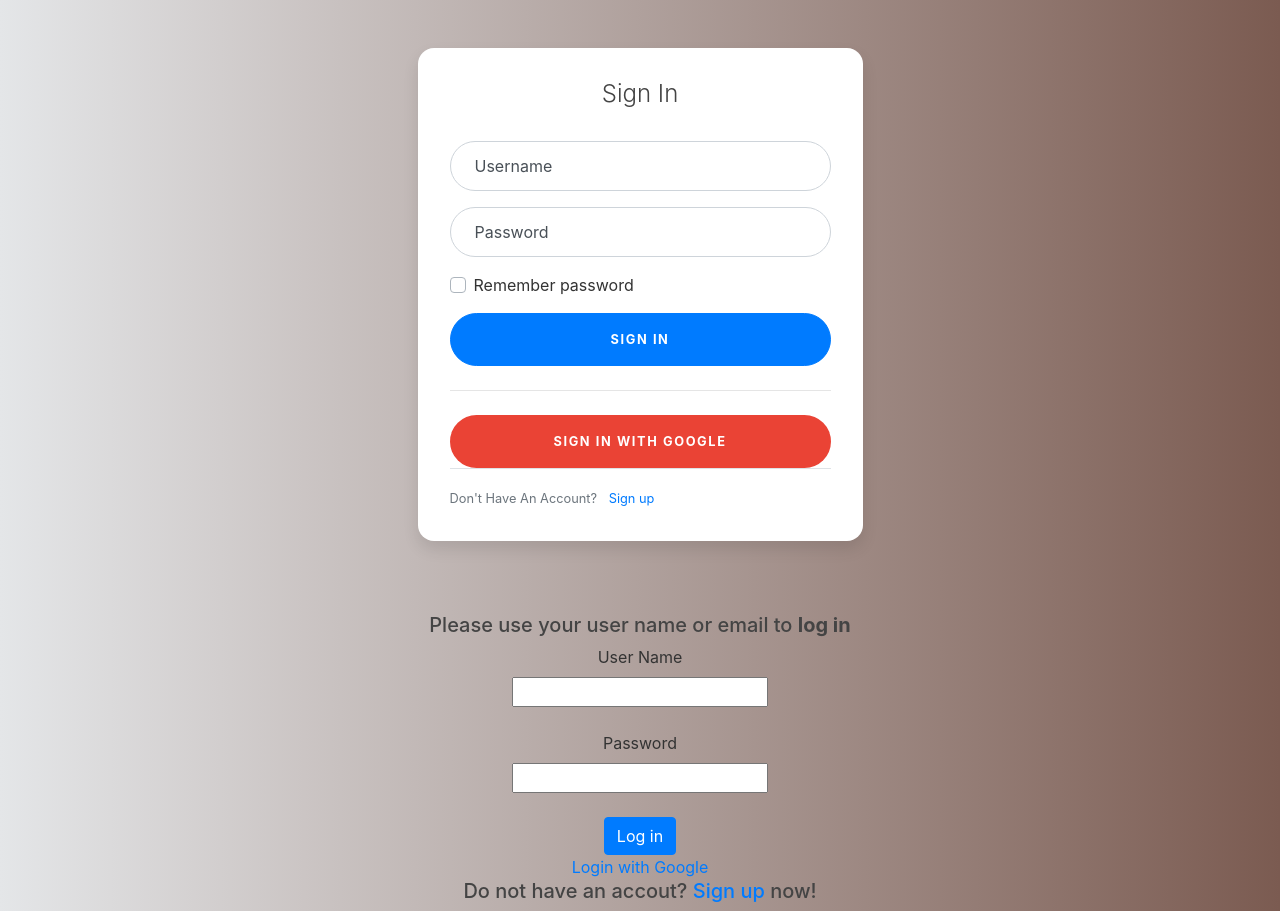
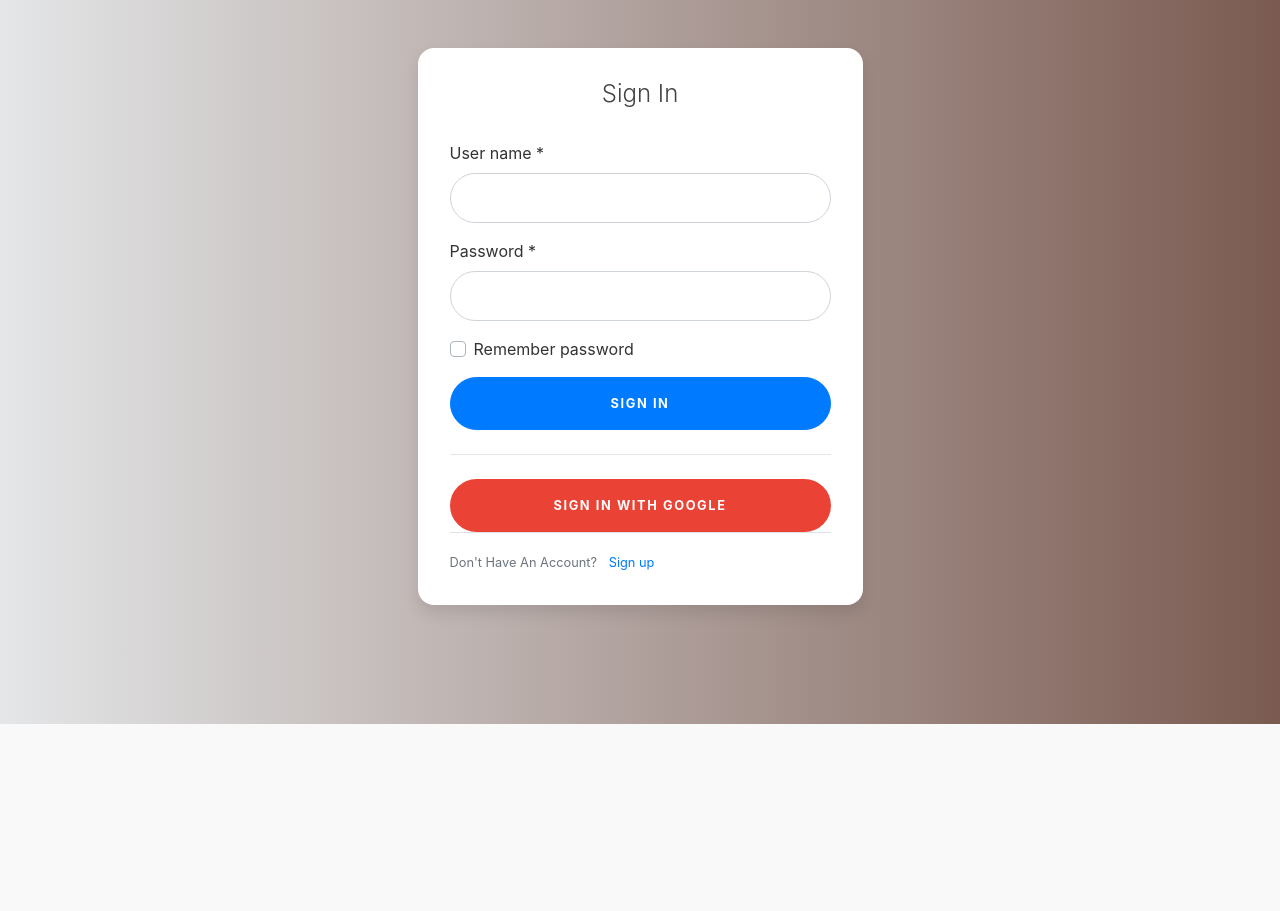
Before and after one commit to sakhileshpratap83/IYF-Kanpur-website, a Django app: page /user/signin/ in a window 1280 px wide. Shown: the part 76-987 px from the top of the page. After the commit the page ends 800 px from the top, so only its background shows below. Run offline with Django 3.2, Linux system fonts and the light colour scheme; some libraries are stand-ins or nearby versions.

Commit message:
template update

```diff
--- a/user/forms.py
+++ b/user/forms.py
@@ -40,16 +40,16 @@ class UserRegisterForm(UserCreationForm):
 
 
 class SigninForm(forms.Form):
-    username = forms.CharField(label="User name ",required=False, max_length=100)
-    email=forms.EmailField(label="Your email ", required=False, max_length=100)
+    username = forms.CharField(label="User name ",required=True, max_length=100)
+    # email=forms.EmailField(label="Your email ", required=False, max_length=100)
     password = forms.CharField(label="Password ", widget=forms.PasswordInput(), max_length=100)
     def clean(self):
         cleaned_data=super(SigninForm,self).clean()
         username=cleaned_data.get("username")
-        email=cleaned_data.get("email")
+        # email=cleaned_data.get("email")
         password=cleaned_data.get("password")
-        if not (username or email):
-            msg="Please input your user name or email!"
+        if not (username):# or email):
+            msg="Please input your user name"# or email!"
             self.add_error('username',msg)
         lookup=None
         if username:
@@ -59,16 +59,14 @@ class SigninForm(forms.Form):
             elif not authenticate(username=username,password=password):
                 msg="User name and password does not match!"
                 self.add_error('password',msg)
-        else:
-            if User.objects.filter(email=email).count()==0:
-                msg="Email does not exist!"
-                self.add_error('email',msg)
-            elif not authenticate(username=email,password=password):
-                msg="Email and password does not match!"
-                self.add_error('password',msg)
+        # else:
+        #     if User.objects.filter(email=email).count()==0:
+        #         msg="Email does not exist!"
+        #         self.add_error('email',msg)
+        #     elif not authenticate(username=email,password=password):
+        #         msg="Email and password does not match!"
+        #         self.add_error('password',msg)
         return cleaned_data
-
-
 
 def make_salt():
     ###Your code here
--- a/user/templates/user/sign_in.html
+++ b/user/templates/user/sign_in.html
@@ -13,22 +13,9 @@
             <h5 class="card-title text-center">Sign In</h5>
             <form method="POST" class="form-signin">{%csrf_token%}
               <div class="form-label-group">
-                <!-- {{form.username.errors}} -->
-				<!-- <input type="{{form.username}}" id="form.username.id_for_label" class="form-control" placeholder="Username" required autofocus> -->
-				<input type="text" name="username" maxlength="100" class="form-control" placeholder="Username" required="" id="id_username">
-				<label for="form.username.id_for_label">Username </label>
-				<!-- {{ form.username }} -->
+              	{{form|crispy}}
               </div>
 
-              <div class="form-label-group">
-                <!-- {{form.password.errors}} -->
-                <!-- <input type="password" id="form.password.id_for_label" class="form-control" placeholder="Password" required> -->
-                <!-- <label for="inputPassword">Password</label> -->
-				<input type="password" name="password" maxlength="100" class='form-control 'required="" id="id_password" placeholder="Password">
-				<label for="form.password.id_for_label">Password </label>
-				<!-- {{ form.password }} -->
-				<!-- <input type="password" class="form-control" id="form.password.id_for_label" placeholder="Password Name" required> -->
-              </div>
 		  <!-- <fieldset class="form-group">
                 <legend class="border-bottom mb-4">Sign in</legend>
 
@@ -81,7 +68,7 @@
 
 
 
-<div class="container-fluid text-center">
+<!-- <div class="container-fluid text-center">
 <form method="post">
 	{% csrf_token %}
 	{{form.non_field_errors}}
@@ -94,11 +81,11 @@
 		<label for="form.username.id_for_label">User Name </label><br>
 		{{form.username}}
 	</div>
-<!-- 	<div class="fieldWrapper">
+	<div class="fieldWrapper">
 		{{form.email.errors}}
 		<label for="form.email.id_for_label">Or Email </label><br>
 		{{form.email}}
-	</div> -->
+	</div>
 	<div class="fieldWrapper">
 		{{form.password.errors}}
 		<br><label for="form.password.id_for_label">Password </label><br>
@@ -119,5 +106,5 @@
 	<h5>Do not have an accout? <a href="/user/signup">Sign up</a> now!</h5>
 </div>
 </div>
-
+ -->
 {% endblock %}
```
